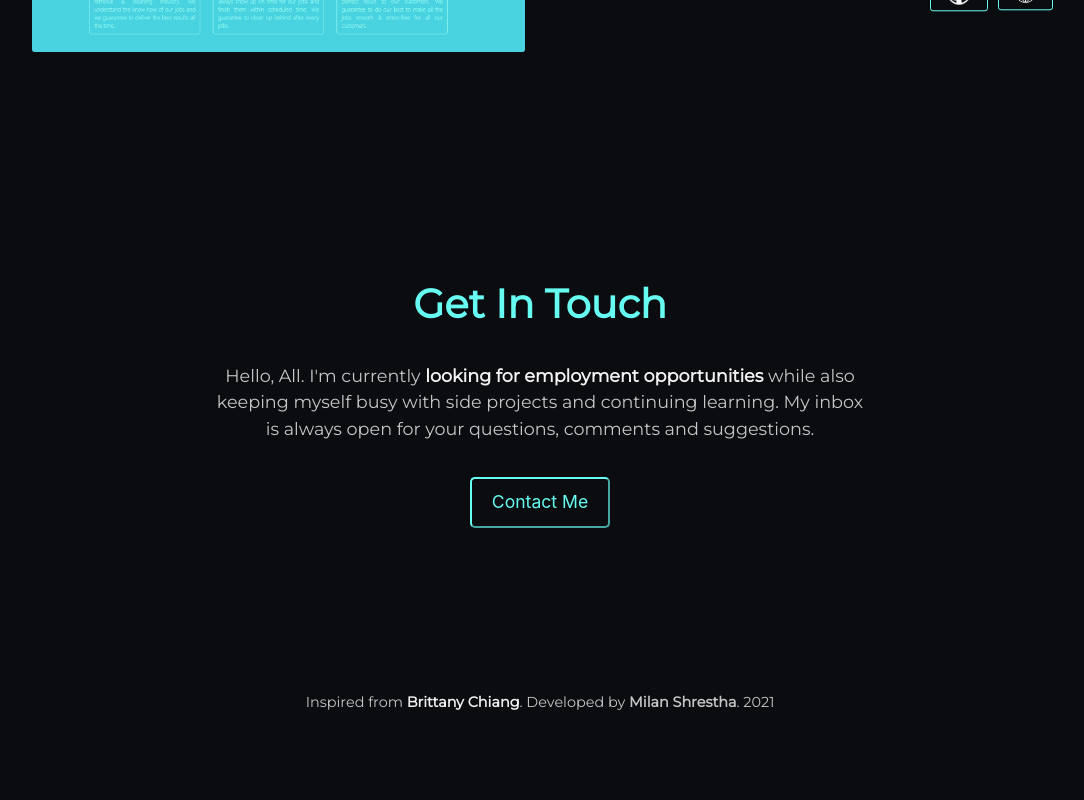
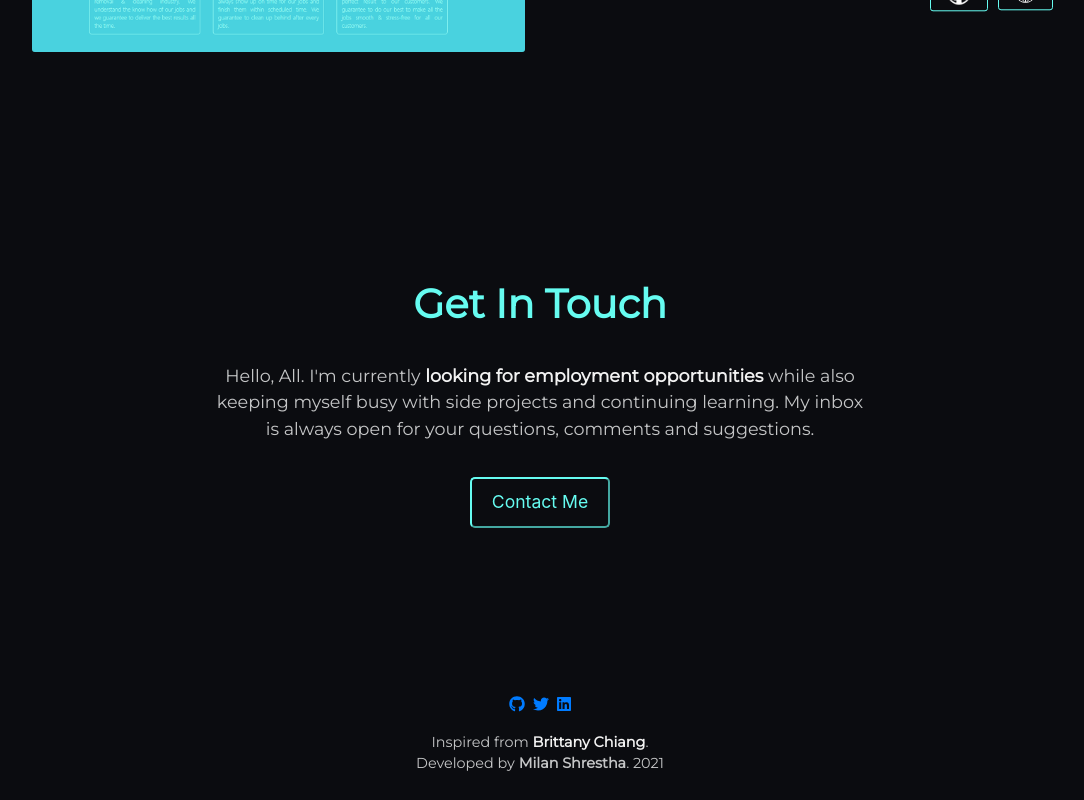
Before and after one commit to milan-shrestha/portfolio-project, an Angular app: page / in a window 1280 px wide. Shown: the part 3104-3904 px from the top of the page, without its empty margins (100-1184 px from the left). Before the commit the page ends 3842 px from the top, so only its background shows below. Built offline with nearby package versions, Linux system fonts and the light colour scheme.

Commit message:
Added a list with social media links to the footer

```diff
--- a/src/app/footer/footer.component.html
+++ b/src/app/footer/footer.component.html
@@ -1,6 +1,11 @@
 <div class="container">
     <div class="footer-container text-center">
+        <ul class="list-inline">
+            <li class="list-inline-item"><a href="https://github.com/milan-shrestha"><fa-icon class="social-logo" [icon]="faGithub"></fa-icon></a></li>
+            <li class="list-inline-item"><a href="https://twitter.com/mshrestha07"><fa-icon class="social-logo" [icon]="faTwitter"></fa-icon></a></li>
+            <li class="list-inline-item"><a href="https://www.linkedin.com/in/milan-shrestha/"><fa-icon class="social-logo" [icon]="faLinkedIn"></fa-icon></a></li>
+        </ul>
         <p class="footer-text lead">Inspired from <a class="footer-credit font-weight-bold" href="https://brittanychiang.com/"
-            target="_blank">Brittany Chiang</a>. Developed by <span class="font-weight-bold">Milan Shrestha</span>. {{FullYear}}</p>
+            target="_blank">Brittany Chiang</a>. <br>Developed by <span class="font-weight-bold">Milan Shrestha</span>. {{FullYear}}</p>
     </div>
 </div>
```
